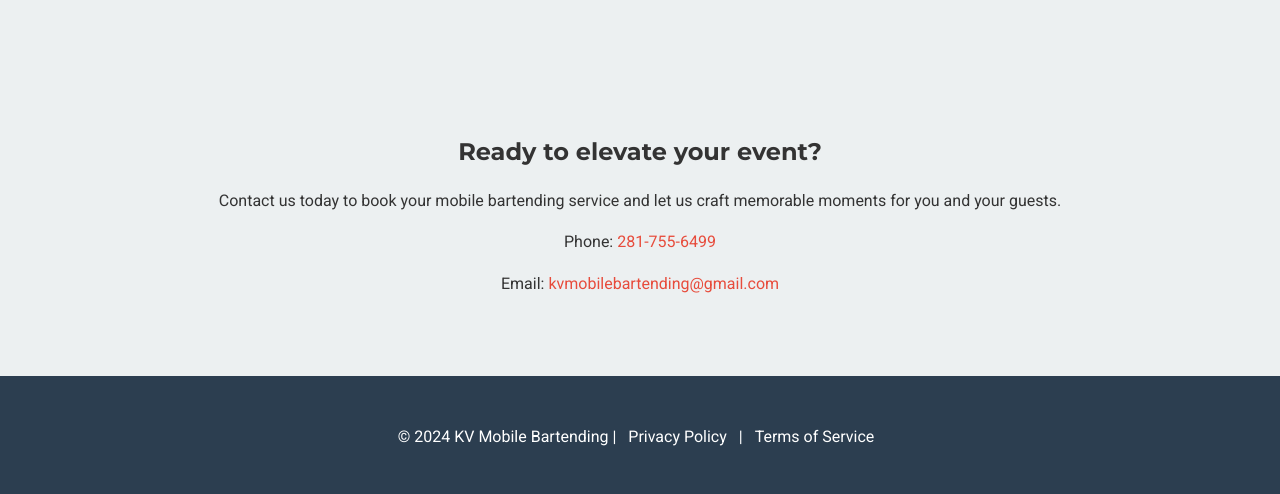
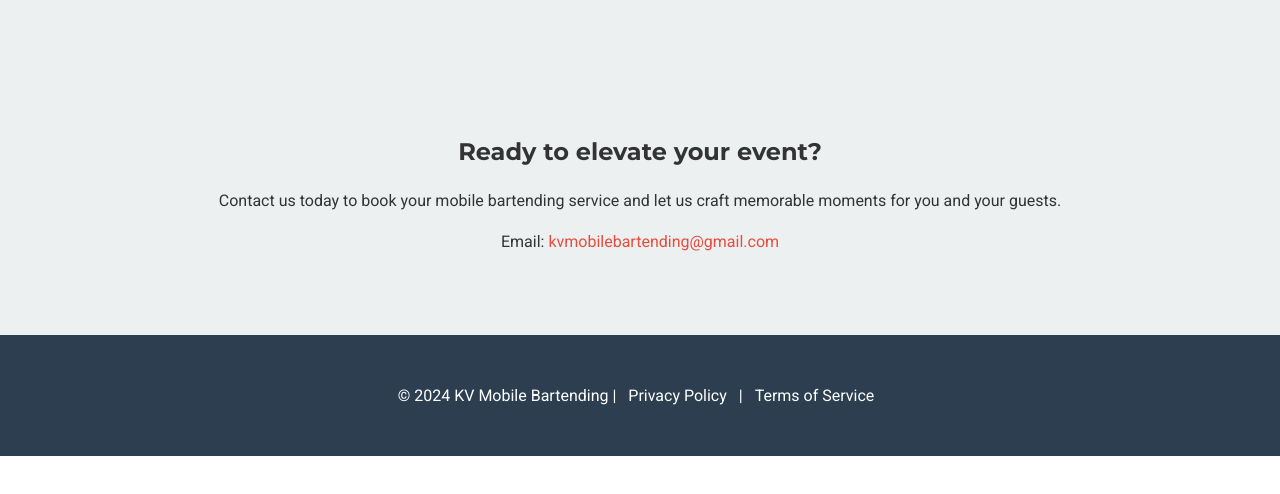
Before and after one commit to Poseyv12/kv2, a plain HTML site: page index.html in a window 1280 px wide. Shown: the part 4101-4595 px from the top of the page. After the commit the page ends 4557 px from the top, so only its background shows below. Drawn offline with Linux system fonts and the light colour scheme.

Commit message:
Update index.html

```diff
--- a/index.html
+++ b/index.html
@@ -192,7 +192,6 @@
     <section class="contact">
         <h2>Ready to elevate your event?</h2>
         <p>Contact us today to book your mobile bartending service and let us craft memorable moments for you and your guests.</p>
-        <p>Phone: <a href="tel:281-755-6499">281-755-6499</a></p>
         <p>Email: <a href="mailto:kvmobilebartending@gmail.com">kvmobilebartending@gmail.com</a></p>
     </section>
 
```
